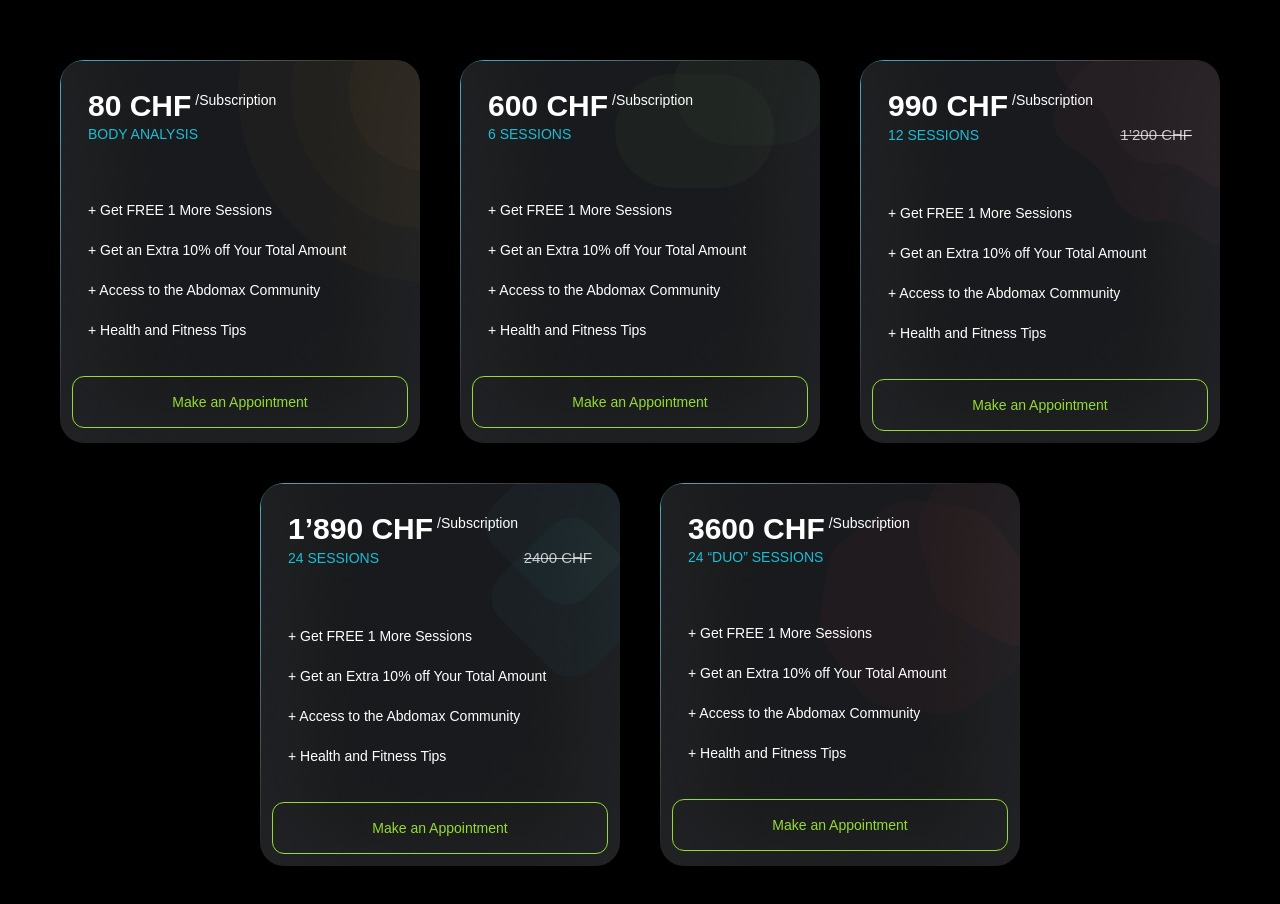
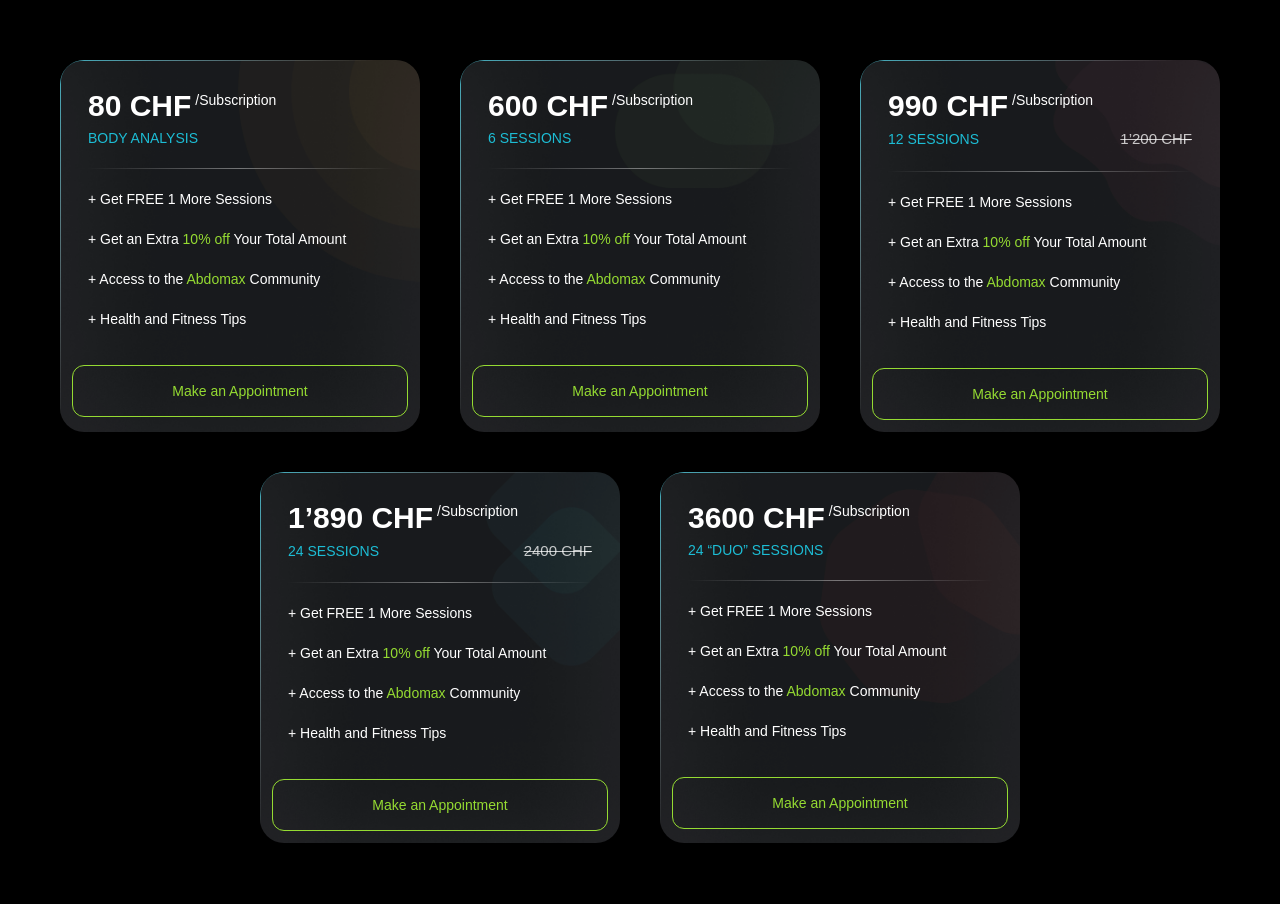
Before and after one commit to guptaranjan517/abdomax_reactjs, a Next.js app: page /listOfPrice in a window 1280 px wide. Shown: the part 700-1604 px from the top of the page. Built offline with nearby package versions, Linux system fonts and the light colour scheme; a web font is replaced by a local one.

Commit message:
improvements in text color for subscription card 10% off and Abdomax

```diff
--- a/src/components/SubscriptionCard.tsx
+++ b/src/components/SubscriptionCard.tsx
@@ -3,7 +3,6 @@
 "use client";
 
 import { cn } from "@/app/utils/merger";
-import { ImageExport } from "@/shared/images";
 import Link from "next/link";
 import React, { Fragment } from "react";
 
@@ -30,6 +29,29 @@ const SubscriptionCard: React.FC<SubscriptionCardProps> = ({
   cardData,
   mainStyle,
 }) => {
+  const styleText = (text: string) => {
+    // Regular expression to match "10% off" and "Abdomax"
+    const regex = /(10% off|Abdomax)/gi;
+
+    return text.split(regex).map((part, index) => {
+      if (part.toLowerCase() === "10% off") {
+        return (
+          <span key={index} className="text-lightGreen">
+            {part}
+          </span>
+        );
+      } else if (part.toLowerCase() === "abdomax") {
+        return (
+          <span key={index} className="text-lightGreen">
+            {part}
+          </span>
+        );
+      } else {
+        return part;
+      }
+    });
+  };
+
   return (
     <Fragment>
       {cardData.map((data) => (
@@ -52,7 +74,7 @@ const SubscriptionCard: React.FC<SubscriptionCardProps> = ({
                 </span>
               </sup>
             </h2>
-            <div className="flex justify-between items-center gap-2">
+            <div className="flex justify-between items-center gap-2 borderCenter pb-5 mb-5 mt-1">
               <p className="text-sm font-medium font-Public_Sans text-lightBlue uppercase">
                 {data.noOfSessions}
               </p>
@@ -62,20 +84,13 @@ const SubscriptionCard: React.FC<SubscriptionCardProps> = ({
                 </p>
               )}
             </div>
-            <div className="w-full py-7">
-              <img
-                src={ImageExport.FAQBORDER}
-                alt="border"
-                className="w-full"
-              />
-            </div>
             <div className="flex flex-col gap-5">
               {data.listData.map((item) => (
                 <p
                   className="text-sm font-Public_Sans font-medium text-white"
                   key={item.id}
                 >
-                  + {item.listText}
+                  + {styleText(item.listText)}
                 </p>
               ))}
             </div>
```
